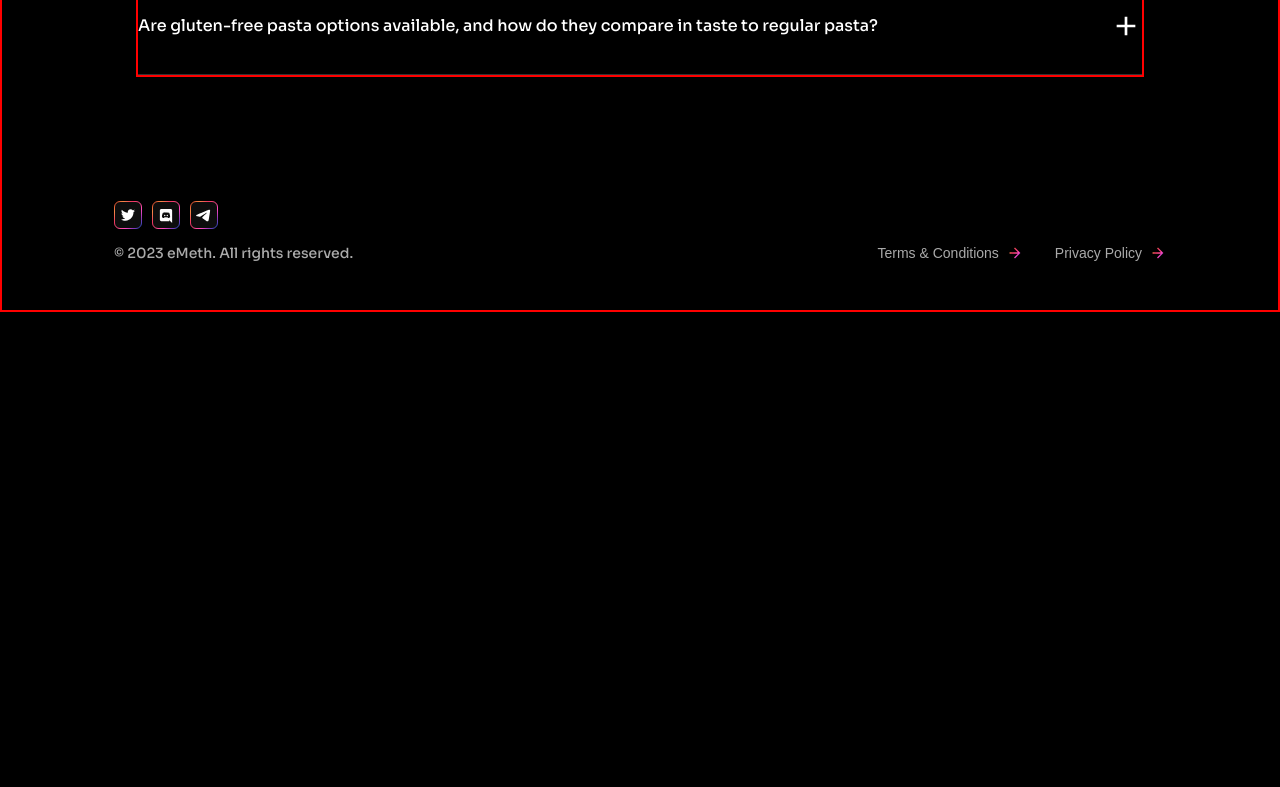
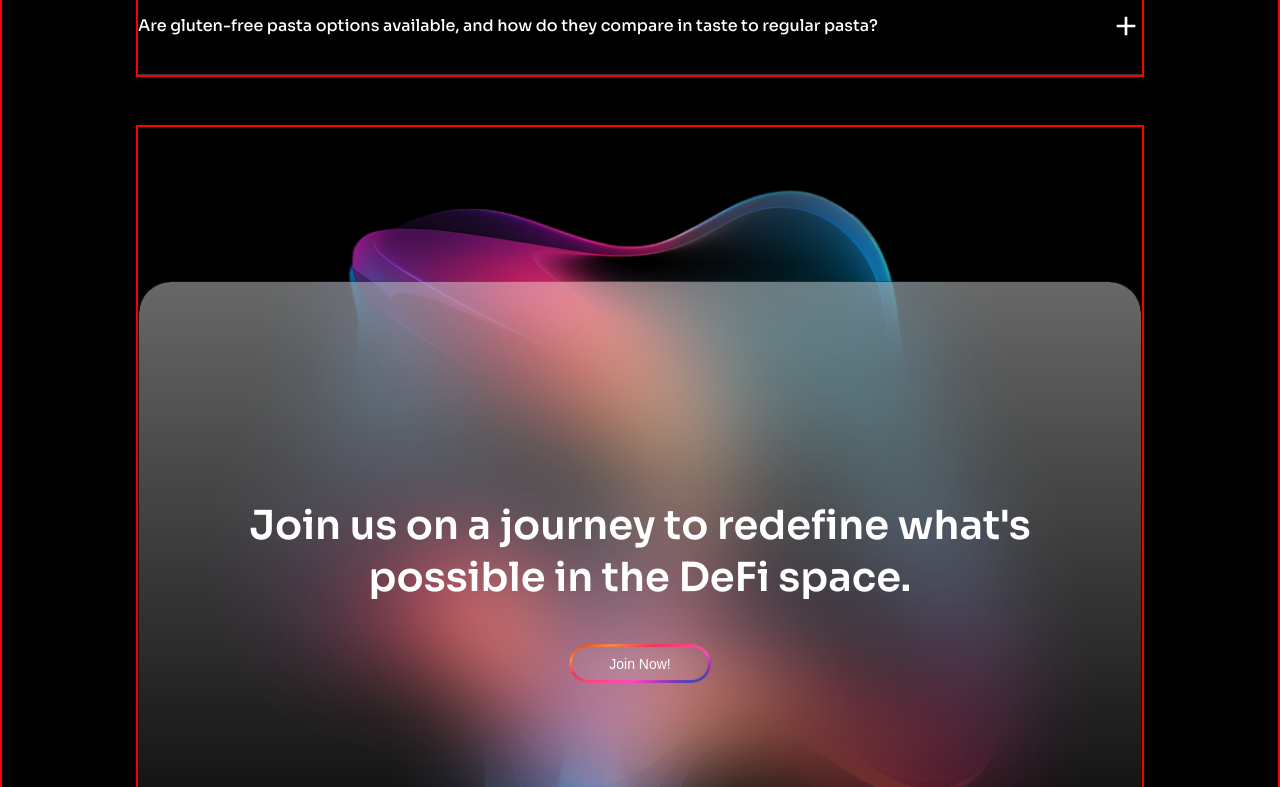
Before and after one commit to michalwdowik/e-meth, a React (Vite) app: page / in a window 1280 px wide. Shown: the part 840-1627 px from the top of the page. Before the commit the page ends 1152 px from the top, so only its background shows below. Built offline with nearby package versions, Linux system fonts and the light colour scheme.

Commit message:
Fix NewsletterBanner margins

```diff
--- a/src/Home.tsx
+++ b/src/Home.tsx
@@ -43,6 +43,7 @@ const Home = () => {
                 <ValuesSection />
                 <OurPartners /> */}
                 <Faq />
+                <NewsletterBanner />
                 {/* <NewsletterBanner />
                 {!isScreenSmall && <Navbar type="lower" />} */}
                 <Footer />
--- a/src/components/FaqSection/Faq.tsx
+++ b/src/components/FaqSection/Faq.tsx
@@ -10,15 +10,10 @@ const FaqContainer = styled.div`
     display: flex;
     flex-direction: column;
     border: 2px red solid;
-    margin: 0 auto;
     margin-left: ${(props) => props.theme.margins.medium};
     margin-right: ${(props) => props.theme.margins.medium};
     max-width: 1008px;
     margin: 0 auto;
-
-    @media (max-width: 1199px) {
-        padding: 0;
-    }
 `
 
 const FaqHeading = styled.div`
--- a/src/components/NewsletterBanner.tsx
+++ b/src/components/NewsletterBanner.tsx
@@ -7,32 +7,32 @@ import webkitMask from '../utils/webkitMask'
 import BeforePseudoElement from '../utils/beforePseudoElement'
 
 const NewsletterSectionStyled = styled.div`
-    width: 1007px;
     background: url('NewsletterGradient.png');
     background-size: contain;
     background-repeat: no-repeat;
     background-position: center;
-    height: 900px;
+    height: 870px;
     display: flex;
     align-items: center;
-    /* border: 2px red solid; */
+    border: 2px red solid;
+    width: 100%;
+    margin-left: ${(props) => props.theme.margins.medium};
+    margin-right: ${(props) => props.theme.margins.medium};
+    max-width: 1008px;
     margin: 0 auto;
 
-    @media (max-width: 1224px) {
-        width: 100%;
-    }
     @media (max-width: 767px) {
         height: 600px;
     }
 
     @media (max-width: 576px) {
-        margin-left: -24px;
-        width: calc(100% + 48px);
         background: url('NewsletterGradientMobile.png');
         background-size: contain;
         background-repeat: no-repeat;
         background-position: center right;
         height: 550px;
+        margin-left: -16px;
+        width: calc(100% + 32px);
     }
 `
 
@@ -57,7 +57,11 @@ const NewsletterGlassyBanner = styled.div`
     background: rgba(255, 255, 255, 0.05);
     overflow: hidden;
     width: 100%;
+    max-height: 557px; /* Set a minimum height */
 
+    @media (max-width: 1224px) {
+        height: auto;
+    }
     &::before {
         border-radius: 32px;
         padding: 1px;
@@ -71,12 +75,12 @@ const NewsletterGlassyBanner = styled.div`
     }
 
     @media (max-width: 991px) {
-        padding: 132px 76px 48px 76px;
+        padding: 96px 76px 48px 76px;
     }
 
-    @media (max-width: 767px) {
-        padding: 108px 76px 48px 76px;
-        gap: 32px;
+    @media (max-width: 870px) {
+        padding-top: 40px;
+        padding-bottom: 40px;
     }
 
     @media (max-width: 767px) {
```
